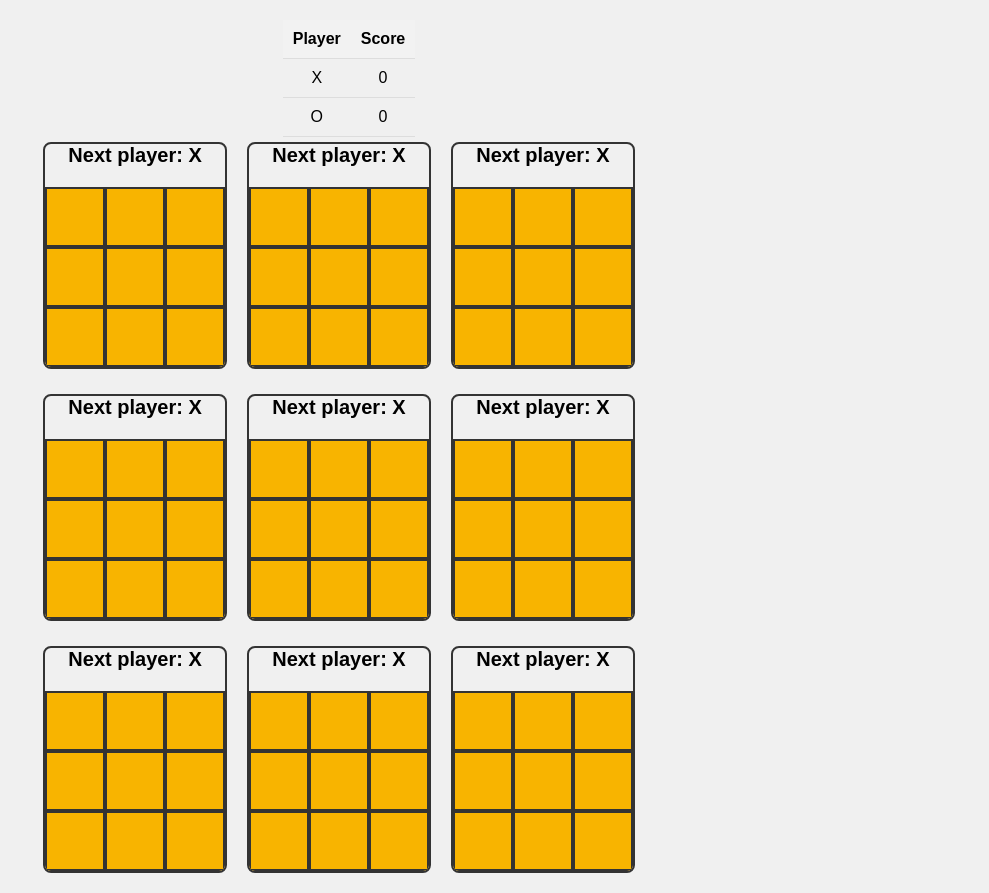
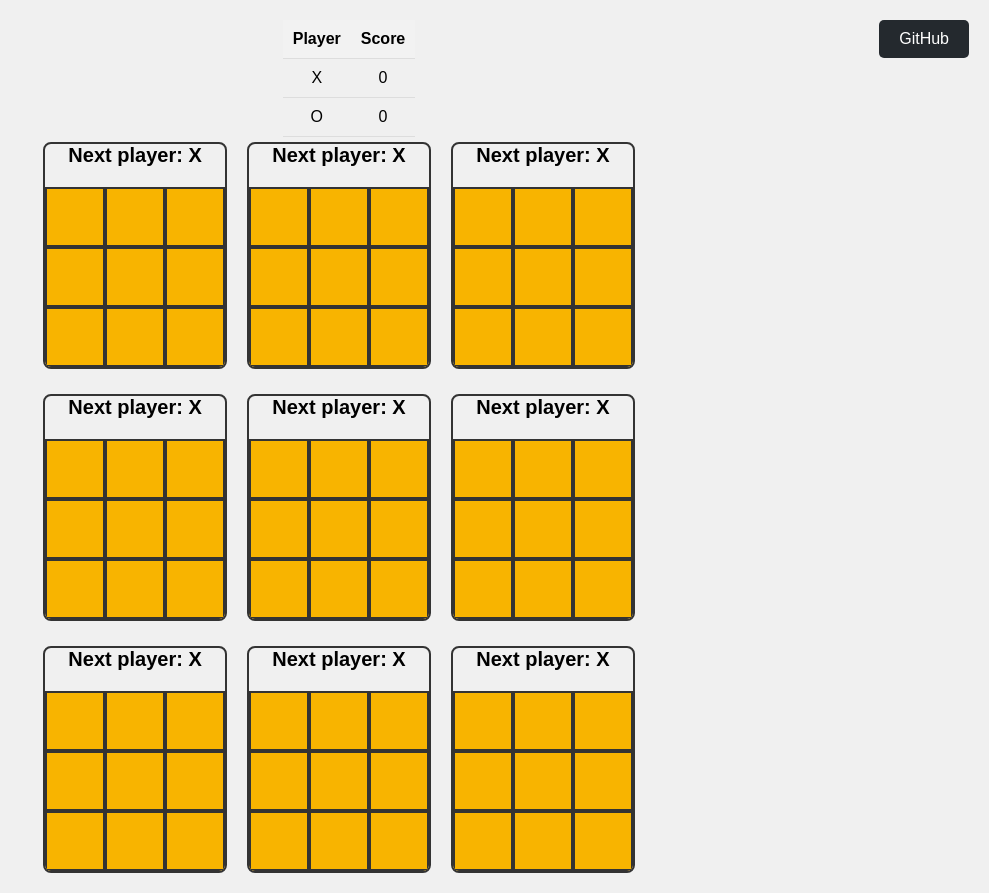
Before and after one commit to iByteABit256/tic-tac-toes, a React (Create React App) app: page / in a window 1280 px wide. Shown: the whole page, without its empty margins (291-1280 px from the left). Built offline with nearby package versions, Linux system fonts and the light colour scheme.

Commit message:
Added Github link

```diff
--- a/src/App.js
+++ b/src/App.js
@@ -214,6 +214,7 @@ export default function Game() {
 
   return (
     <div key="Game" className="game">
+      <a href="https://github.com/iByteABit256/tic-tac-toes" className="github-link">GitHub</a>
       <ScoreBoard scores={scores} />
       {gameRows}
     </div>
--- a/src/styles.css
+++ b/src/styles.css
@@ -95,3 +95,20 @@ td {
 th {
   background-color: #f2f2f2;
 }
+
+.github-link {
+  position: absolute;
+  top: 20px;
+  right: 20px;
+  padding: 10px 20px;
+  background-color: #24292e;
+  color: #fff;
+  border: none;
+  border-radius: 5px;
+  font-size: 16px;
+  text-decoration: none;
+}
+
+.github-link:hover {
+  background-color: #0366d6;
+}
```
